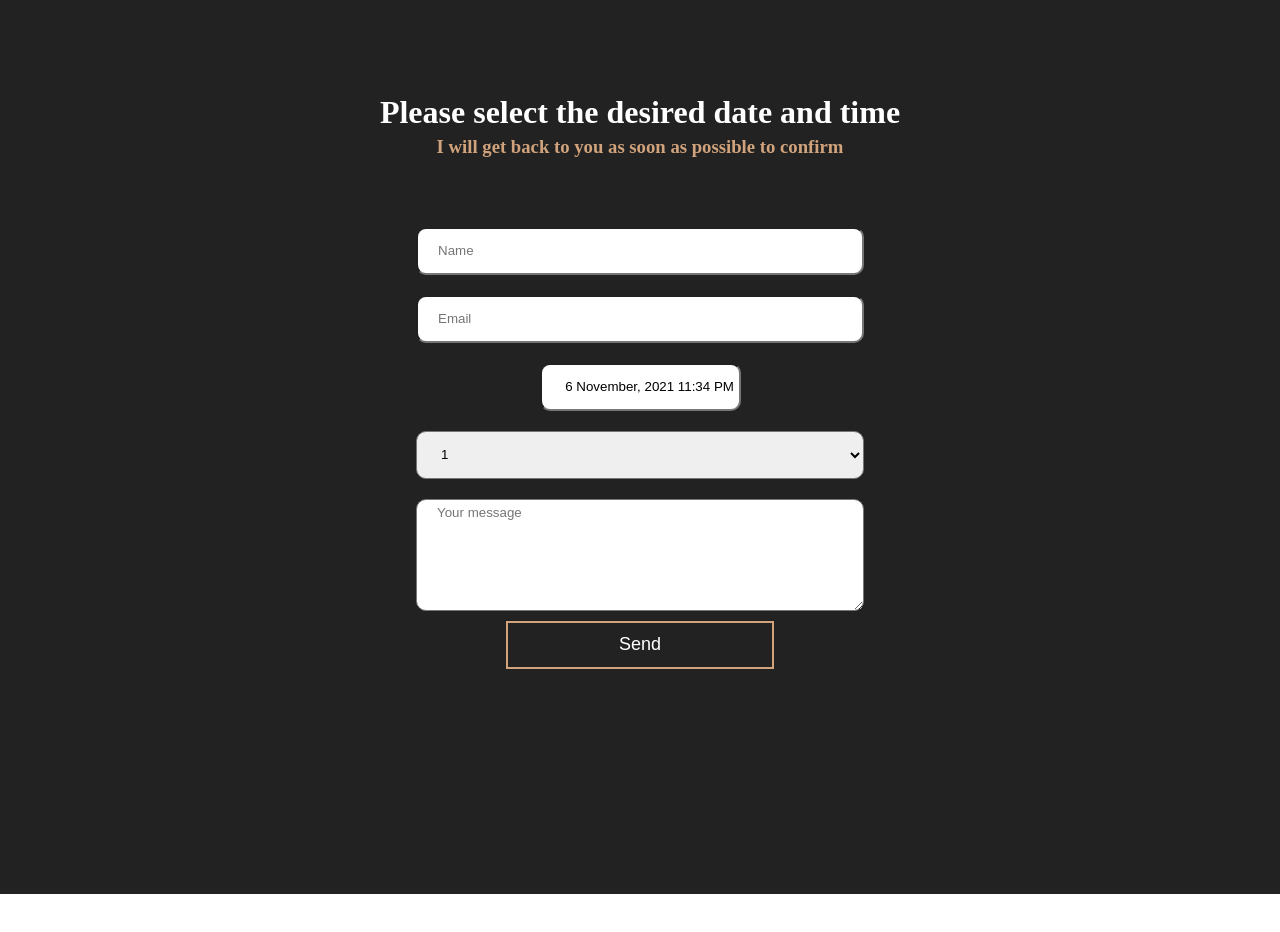
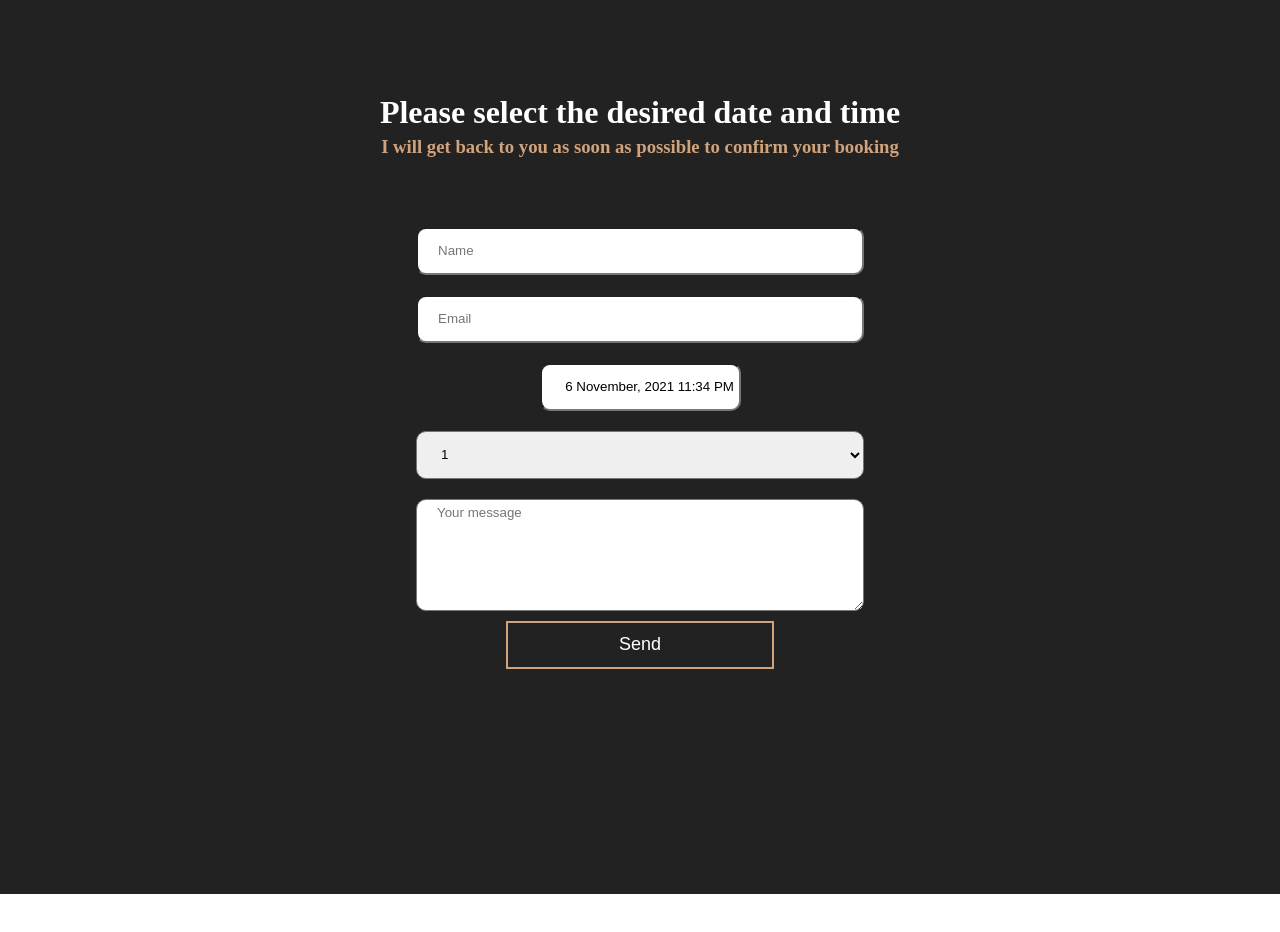
Before and after one commit to shuyin21/new-social, a React (Create React App) app: page / in a window 1280 px wide. Shown: the part 4120-5052 px from the top of the page. Built offline with nearby package versions, Linux system fonts and the light colour scheme.

Commit message:
booking h3 updated

```diff
--- a/src/Components/Booking/Booking.js
+++ b/src/Components/Booking/Booking.js
@@ -58,7 +58,7 @@ const Booking = () => {
             <ApDiv id='booking'>
                 <HeaderWrapper>
                     <h1>Please select the desired date and time</h1>
-                    <h3>I will get back to you as soon as possible to confirm</h3>
+                    <h3>I will get back to you as soon as possible to confirm your booking</h3>
                 </HeaderWrapper>
 
                 <FormWrapper>
```
